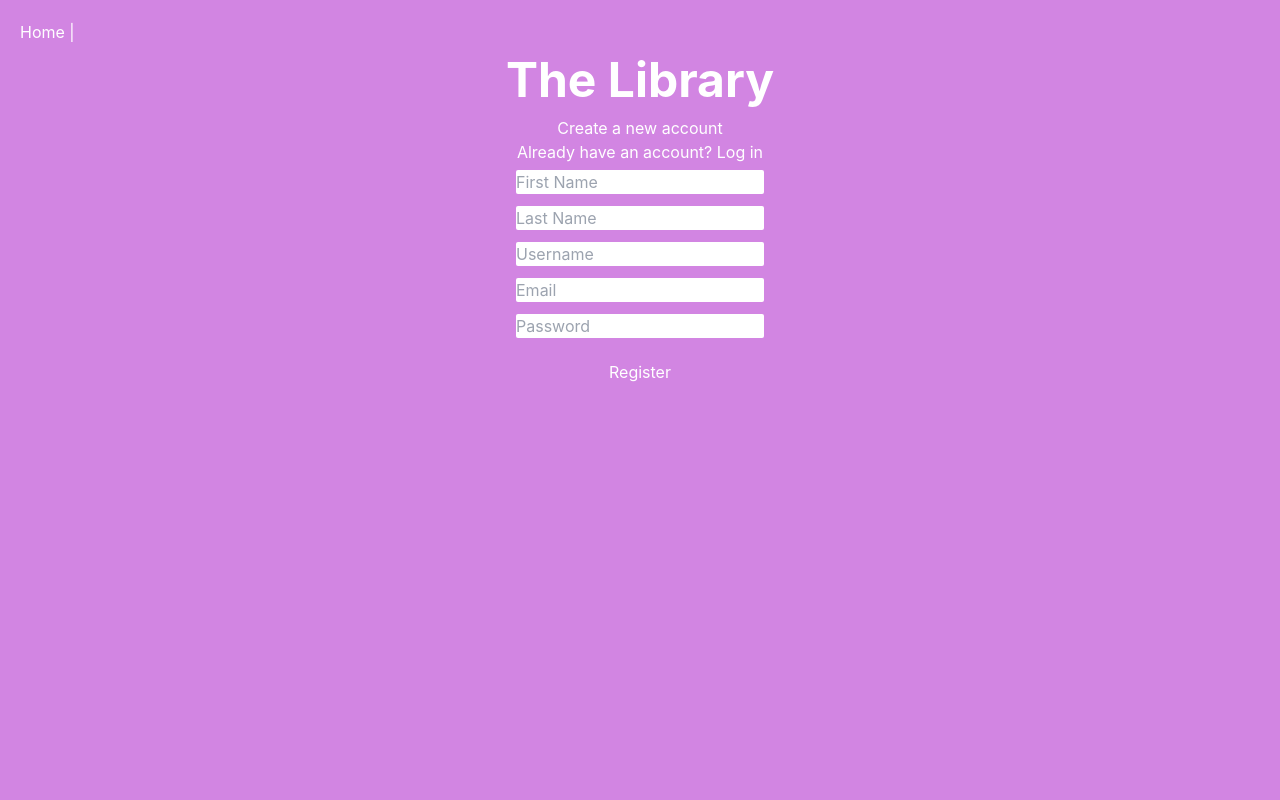
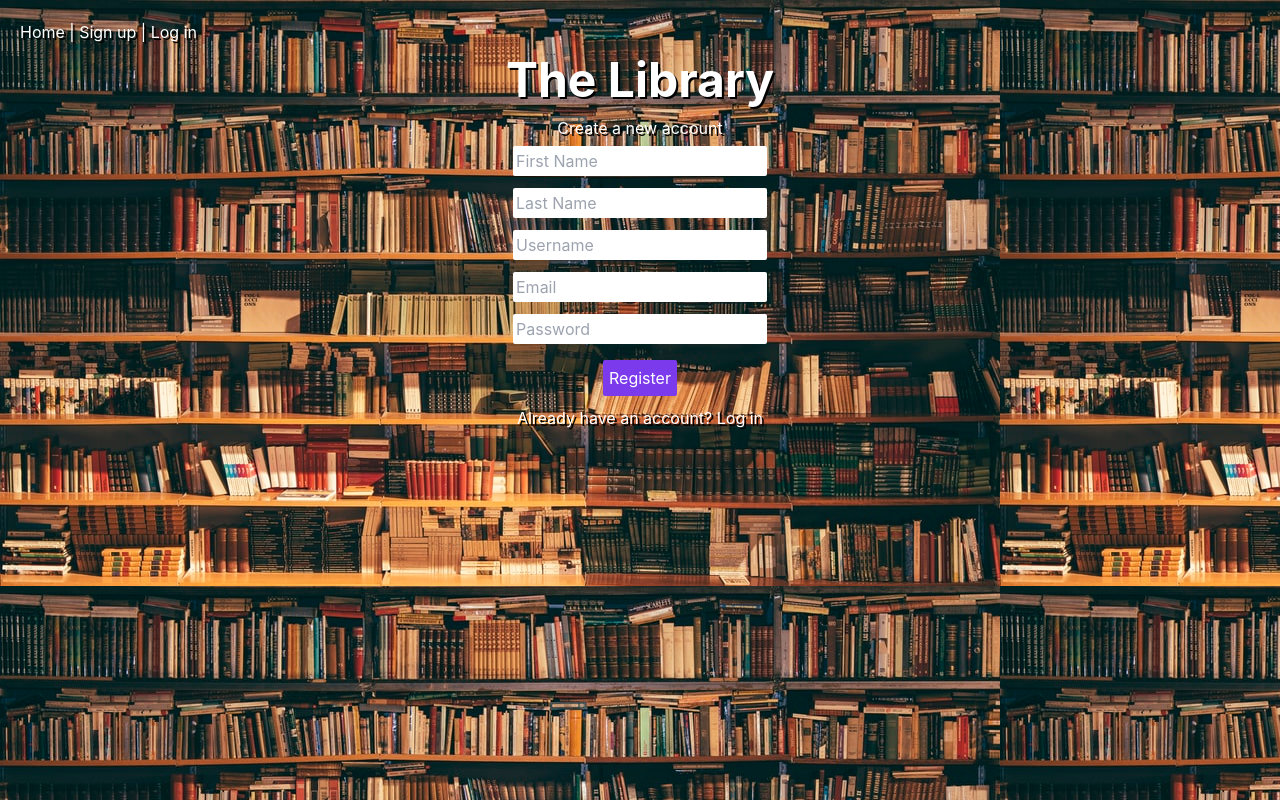
Before and after one commit to roweeena/library-frontend, a React (Create React App) app: page /register in a window 1280 px wide. Built offline with nearby package versions, Linux system fonts and the light colour scheme.

Commit message:
styling fixed

```diff
--- a/src/App.css
+++ b/src/App.css
@@ -1,8 +1,10 @@
 
 body {
   background-color: rgba(166, 13, 199, 0.5);
+  background-image: url('images/library-image.jpeg');
   color:white;
   padding: 20px;
+  text-shadow: 2px 2px #000;
 }
 
 a {
--- a/src/components/App.js
+++ b/src/components/App.js
@@ -24,27 +24,14 @@ function App() {
             <Link to="/">Home | </Link>
             {
               user && user._id ?
-            <Link to="/books"> Your Library |</Link> : null
+                <Link to="/books"> Your Library |</Link>
+                : <Link to="/register">Sign up |</Link>
             }
             {
               user && user._id ?
                 <Link to="/create-book"> Add to your library </Link>
-            : null
+                : <Link to="/login"> Log in</Link>
             }
-
-            {
-              !user && !user._id ?
-            <Link to="/register">Sign up |</Link>
-            : null
-            }
-            {
-              !user && !user._id ?
-            <Link to="/login"> Log in</Link>
-            : null
-            }
-
-
-
 
           </nav>
           { user && user._id  ?
--- a/src/components/Login.js
+++ b/src/components/Login.js
@@ -39,18 +39,15 @@ const Login = ({setLoginUser}) => {
   return (
 
     <div>
-      <div>
-        Login
-      </div>
-
       <form onSubmit={login}>
         <div>
-          <input type="text" name="email" value={user.email} onChange={handleChange} placeholder="Email"/>
+          <input type="text" name="email" value={user.email} onChange={handleChange} placeholder="Email" className="border border-transparent focus:outline-none focus:ring-2 focus:ring-purple-600 focus:border-transparent ..."  required/>
         </div>
         <div>
-          <input type="password" name="password" value={user.password} onChange={handleChange} placeholder="Password"/>
+          <input type="password" name="password" value={user.password} onChange={handleChange} placeholder="Password" className="border border-transparent focus:outline-none focus:ring-2 focus:ring-purple-600 focus:border-transparent ..."  required/>
         </div>
-        <button type="submit" >Log in
+        <button type="submit" className="bg-purple-600 hover:bg-purple-700 focus:outline-none focus:ring-2 focus:ring-purple-600 focus:ring-opacity-50 ...">
+          Log in
         </button>
       </form>
       <div>
--- a/src/components/Register.js
+++ b/src/components/Register.js
@@ -43,29 +43,31 @@ const Register = () => {
       <div>
         Create a new account
       </div>
+
+
+      <form onSubmit={register} >
+        <div>
+          <input type="text" name="first_name" value={user.first_name} onChange={handleChange} placeholder="First Name" className="border border-transparent focus:outline-none focus:ring-2 focus:ring-purple-600 focus:border-transparent ..."  required/>
+        </div>
+        <div>
+          <input type="text" name="last_name" value={user.last_name} onChange={handleChange} placeholder="Last Name" className="border border-transparent focus:outline-none focus:ring-2 focus:ring-purple-600 focus:border-transparent ..."  required/>
+        </div>
+        <div>
+          <input type="text" name="username" value={user.username} onChange={handleChange} placeholder="Username" className="border border-transparent focus:outline-none focus:ring-2 focus:ring-purple-600 focus:border-transparent ..."  required/>
+        </div>
+        <div>
+          <input type="text" name="email" value={user.email} onChange={handleChange} placeholder="Email" className="border border-transparent focus:outline-none focus:ring-2 focus:ring-purple-600 focus:border-transparent ..."  required/>
+        </div>
+        <div>
+          <input type="password" name="password" value={user.password} onChange={handleChange} placeholder="Password" className="border border-transparent focus:outline-none focus:ring-2 focus:ring-purple-600 focus:border-transparent ..."  required/>
+        </div>
+        <button type="submit" className="bg-purple-600 hover:bg-purple-700 focus:outline-none focus:ring-2 focus:ring-purple-600 focus:ring-opacity-50 ...">
+          Register
+        </button>
+      </form>
       <div>
         Already have an account? <Link to="/login"> Log in </Link>
       </div>
-
-      <form onSubmit={register} >
-        <div>
-          <input type="text" name="first_name" value={user.first_name} onChange={handleChange} placeholder="First Name"/>
-        </div>
-        <div>
-          <input type="text" name="last_name" value={user.last_name} onChange={handleChange} placeholder="Last Name"/>
-        </div>
-        <div>
-          <input type="text" name="username" value={user.username} onChange={handleChange} placeholder="Username"/>
-        </div>
-        <div>
-          <input type="text" name="email" value={user.email} onChange={handleChange} placeholder="Email"/>
-        </div>
-        <div>
-          <input type="password" name="password" value={user.password} onChange={handleChange} placeholder="Password"/>
-        </div>
-        <button type="submit"> Register
-        </button>
-      </form>
     </div>
   )
 }
```
Also changed, not shown: src/images/library-image.jpeg (added). Lines whose indentation alone changed are shown as unchanged.
